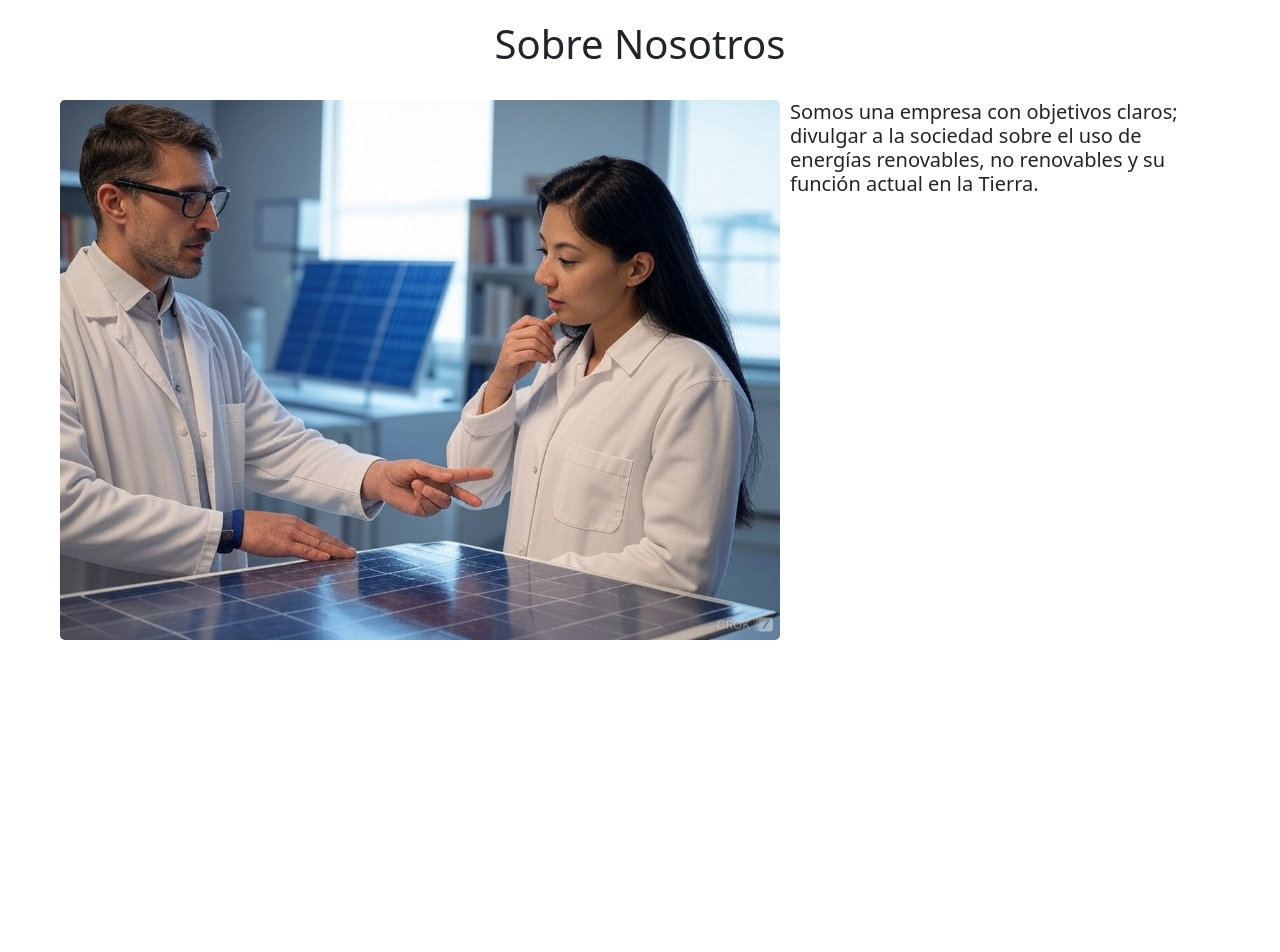
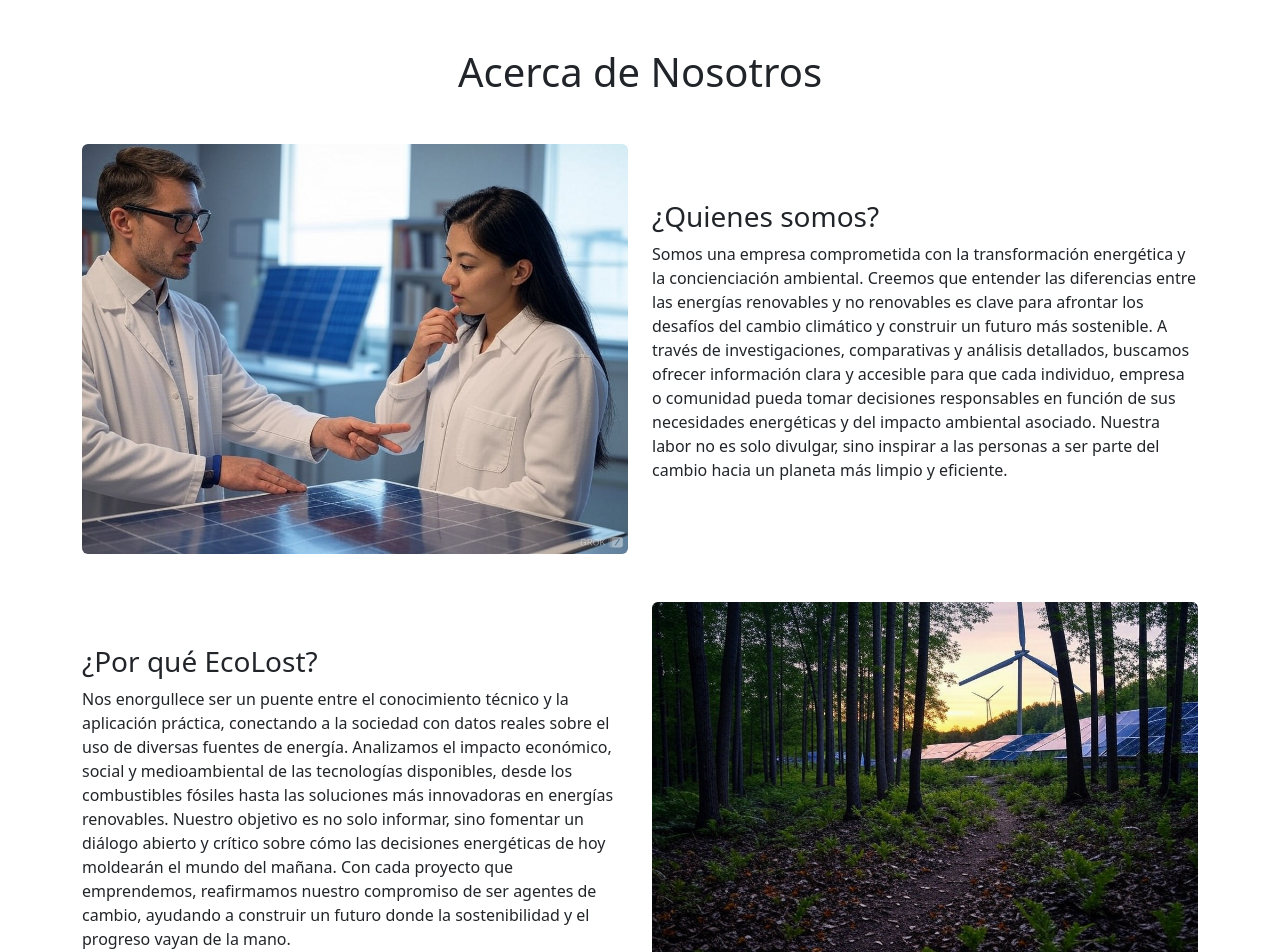
Before and after one commit to diMorillas/PJ102425_EnergiasRenovables, an Angular app in the folder P10_2425/: page / in a window 1280 px wide. Shown: the top 952 px of the page. Before the commit the page ends 800 px from the top, so only its background shows below. Built offline with nearby package versions, Linux system fonts and the light colour scheme.

Commit message:
Component About Us done

```diff
--- a/P10_2425/src/app/aboutus.component.html
+++ b/P10_2425/src/app/aboutus.component.html
@@ -1,6 +1,34 @@
-<h1 class="text-center" style="margin-top: 20px;">Sobre Nosotros</h1>
-<br>
-<div style="display: flex;gap:10px;margin-left: 60px;margin-right:60px;">
-  <img src="./assets/images/aboutus1.jpeg" width="720px" style="border-radius: 5px;">
-  <h5>Somos una empresa con objetivos claros; divulgar a la sociedad sobre el uso de energías renovables, no renovables y su función actual en la Tierra.</h5>
+<div class="container my-5">
+  <h1 class="text-center mb-5">Acerca de Nosotros</h1>
+
+  <!-- Primera fila: Imagen a la izquierda, texto a la derecha -->
+  <div class="row align-items-center mb-5">
+    <div class="col-md-6">
+      <img src="./assets/images/aboutus1.jpeg" class="img-fluid rounded" alt="Sobre nosotros 1">
+    </div>
+    <div class="col-md-6">
+      <h3>¿Quienes somos?</h3>
+      <p>
+        Somos una empresa comprometida con la transformación energética y la concienciación ambiental. Creemos que entender las diferencias entre las energías renovables y no renovables es clave para afrontar los desafíos del cambio climático y construir un futuro más sostenible.
+        A través de investigaciones, comparativas y análisis detallados, buscamos ofrecer información clara y accesible para que cada individuo, empresa o comunidad pueda tomar decisiones responsables en función de sus necesidades energéticas y del impacto ambiental asociado.
+        Nuestra labor no es solo divulgar, sino inspirar a las personas a ser parte del cambio hacia un planeta más limpio y eficiente.
+      </p>
+    </div>
+  </div>
+
+  <!-- Segunda fila: Texto a la izquierda, imagen a la derecha -->
+  <div class="row align-items-center">
+    <div class="col-md-6 order-md-2">
+      <img src="./assets/images/aboutus2.jpeg" class="img-fluid rounded" alt="Sobre nosotros 2">
+    </div>
+    <div class="col-md-6 order-md-1">
+      <h3>¿Por qué EcoLost?</h3>
+
+      <p>
+        Nos enorgullece ser un puente entre el conocimiento técnico y la aplicación práctica, conectando a la sociedad con datos reales sobre el uso de diversas fuentes de energía. Analizamos el impacto económico, social y medioambiental de las tecnologías disponibles, desde los combustibles fósiles hasta las soluciones más innovadoras en energías renovables.
+        Nuestro objetivo es no solo informar, sino fomentar un diálogo abierto y crítico sobre cómo las decisiones energéticas de hoy moldearán el mundo del mañana.
+        Con cada proyecto que emprendemos, reafirmamos nuestro compromiso de ser agentes de cambio, ayudando a construir un futuro donde la sostenibilidad y el progreso vayan de la mano.
+      </p>
+    </div>
+  </div>
 </div>
```
Also changed, not shown: P10_2425/public/assets/images/aboutus2.jpeg (added).
